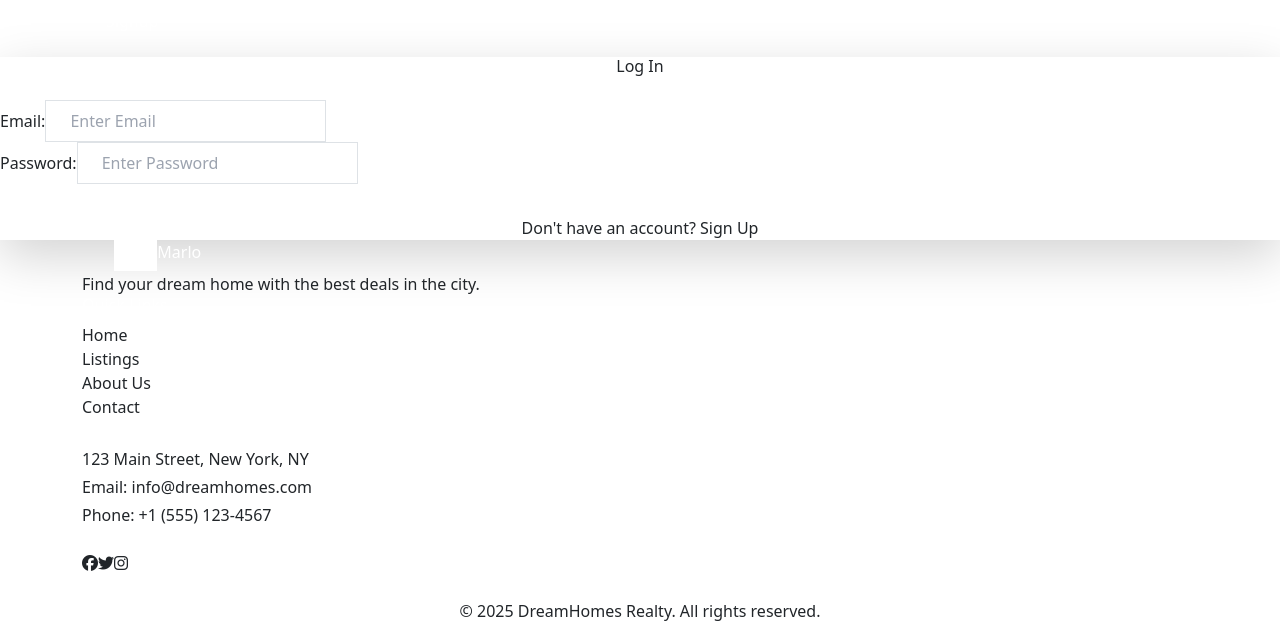
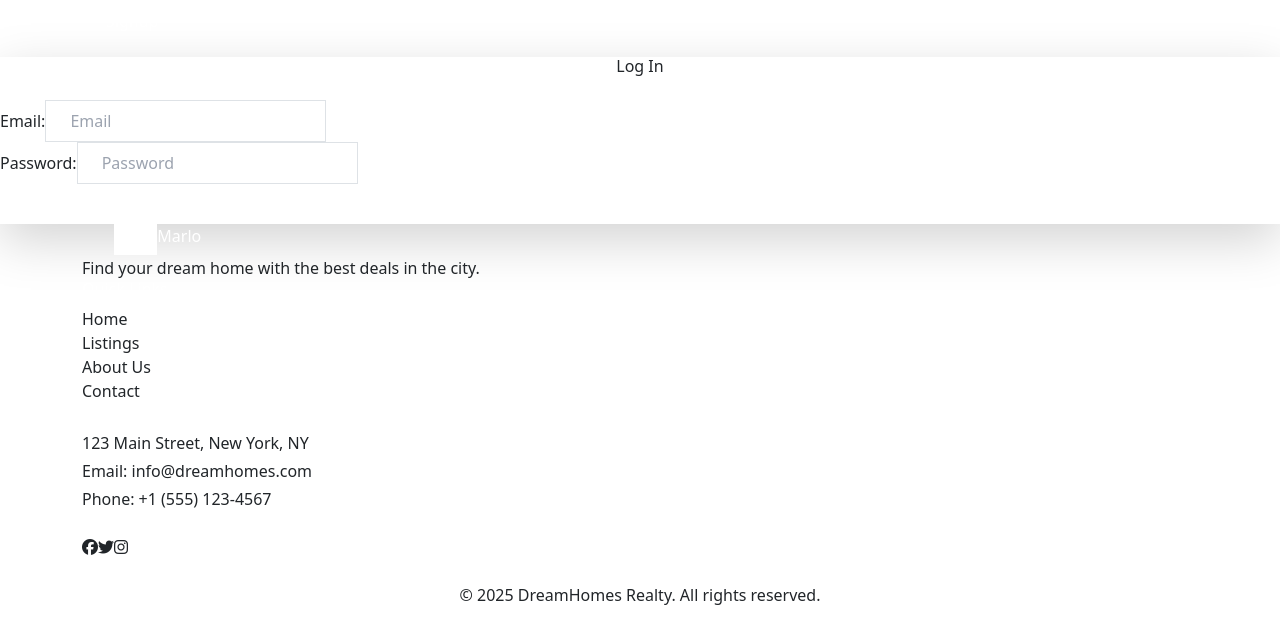
Before and after one commit to Rajulal-195/TopMarlo, a React (Vite) app: page /login in a window 1280 px wide. Shown: the part 193-816 px from the top of the page. Built offline with nearby package versions, Linux system fonts and the light colour scheme.

Commit message:
google compite

```diff
--- a/package.json
+++ b/package.json
@@ -19,6 +19,7 @@
     "react-icons": "^5.5.0",
     "react-redux": "^9.2.0",
     "react-router-dom": "^7.2.0",
+    "react-toastify": "^11.0.5",
     "redux-persist": "^6.0.0"
   },
   "devDependencies": {
--- a/src/Component/OAuth.jsx
+++ b/src/Component/OAuth.jsx
@@ -3,10 +3,13 @@ import { GoogleAuthProvider, getAuth, signInWithPopup } from "firebase/auth";
 import { app } from '../Firebase';
 import { useDispatch } from 'react-redux';
 import { signinSuccess } from '../Redux/Users/userSlice';
+import { useNavigate } from 'react-router-dom';
 
 export default function OAuth() {
 
   const dispatch = useDispatch();
+
+  const navigate = useNavigate();
 
   const handlegoogleAuth = async () => {
     try {
@@ -14,20 +17,24 @@ export default function OAuth() {
       const auth = getAuth(app);
       const result = await signInWithPopup(auth, provider); // Ensure correct order
       console.log("google auth data", result);
-      const res = await fetch("http://localhost:1900/api/auth/google", {
+      const res = await fetch("http://localhost:1900/api/auth/google/auth", {
         method: "POST",
         headers: {
-          "content-type": "application/json"
+          "Content-Type": "application/json"
         },
-        body: JSON.stringify({ username: result.user.displayName, email: result.user.email, photo: result.user.photoURL })
-      })
+        credentials: "include",
+        body: JSON.stringify({
+          username: result.user.displayName,
+          email: result.user.email,
+          photo: result.user.photoURL
+        })
+      });
       const data = await res.json();
-      // console.log(data)
-      dispatch(signinSuccess(data))
-
-
+      toast.success("Sign in with google Success...");
+      dispatch(signinSuccess(data));
+      navigate("/")
     } catch (error) {
-      console.log("could not signup with google", error);
+      toast.success("could not signup with google", error);
     }
   }
 
--- a/src/Pages/Login.jsx
+++ b/src/Pages/Login.jsx
@@ -1,92 +1,93 @@
-import React, { useState } from 'react';
-import { Link } from 'react-router-dom';
-import axios from 'axios';
-import Navbar from '../Component/Navbar';
-import Footer from '../Component/Footer';
-import { useDispatch, useSelector } from 'react-redux';
-import { signinStart, signinSuccess, signinFailer } from '../Redux/Users/userSlice';
-import OAuth from '../Component/OAuth';
+import { useState } from "react";
+import axios from "axios";
+import OAuth from "../Component/OAuth";
+import Footer from "../Component/Footer";
+import Navbar from "../Component/Navbar";
+import { toast } from "react-toastify";
+import { useNavigate } from "react-router-dom";
 
-export default function Login() {
-  const [user, setUser] = useState({ email: "", password: "" });
-  const { error, loading } = useSelector((state) => state.user);
-  const dispatch = useDispatch();
+const Login = () => {
+  const [email, setEmail] = useState("");
+  const [password, setPassword] = useState("");
+  const [error, setError] = useState(null);
+  const [loading, setLoading] = useState(false); // Added loading state
+  const navigate = useNavigate()
 
-  console.log("User data", user);
-
-  const handleChange = (e) => {
-    const { name, value } = e.target;
-    setUser((prev) => ({ ...prev, [name]: value }));
-  };
-
-  const handleSubmit = async (e) => {
+  const handleLogin = async (e) => {
     e.preventDefault();
-    dispatch(signinStart());
+    setLoading(true); // Set loading to true
 
     try {
-      const response = fetch('http://localhost:1900/api/auth/login', user);
+      const res = await axios.post(
+        "/api/auth/login",
+        { email, password },
+        { withCredentials: true }
+      );
 
-        console.log('User logged in:', response.data);
-        dispatch(signinSuccess(response.data));
+      localStorage.setItem("token", res.data.token);
+
+      toast.success("Login Success...")
+
+      navigate("/") ; // Redirect after login
     } catch (err) {
-        console.error("Login failed:", err.response?.data?.message || err.message);
-        dispatch(signinFailer(err.response?.data?.message || "Login failed"));
+      setError(err.response?.data?.message || "Login failed. Try again!");
+      toast.error(error)
+    } finally {
+      setLoading(false); // Ensure loading is set to false after request
     }
   };
 
   return (
+
     <>
       <Navbar />
       <div className="flex items-center justify-center min-h-screen bg-gray-100">
         <div className="bg-white p-6 rounded-lg shadow-lg w-96">
           <h2 className="text-2xl font-bold mb-4 text-center">Log In</h2>
-          <form onSubmit={handleSubmit}>
-            <div>
-              <label className="block text-gray-700" htmlFor="email">Email:</label>
+
+          {error && <p className="text-red-500 text-center">{error}</p>}
+
+          <form onSubmit={handleLogin}>
+            <label className="block text-gray-700" htmlFor="email">
+              Email:
+            </label>
             <input
               type="email"
-                name="email"
-                value={user.email}
-                onChange={handleChange}
-                placeholder="Enter Email"
+              placeholder="Email"
+              value={email}
+              onChange={(e) => setEmail(e.target.value)}
+              required
               className="w-full px-4 py-2 border rounded-lg focus:outline-none focus:ring-2 focus:ring-blue-500"
-                required
             />
-            </div>
-
-            <div>
-              <label className="block text-gray-700" htmlFor="password">Password:</label>
+            <br />
+            <label className="block text-gray-700" htmlFor="password">
+              Password:
+            </label>
             <input
               type="password"
-                name="password"
-                value={user.password}
-                onChange={handleChange}
-                placeholder="Enter Password"
+              placeholder="Password"
+              value={password}
+              onChange={(e) => setPassword(e.target.value)}
+              required
               className="w-full px-4 py-2 border rounded-lg focus:outline-none focus:ring-2 focus:ring-blue-500"
-                required
             />
-            </div>
+            <br />
 
             <button
               type="submit"
-              className="w-full bg-blue-500 text-white p-1 my-6 rounded-lg hover:bg-blue-700 transition disabled:opacity-50"
+              className="w-full bg-blue-500 text-white p-2 my-6 rounded-lg hover:bg-blue-700 transition disabled:opacity-50"
               disabled={loading}
             >
-              {loading ? 'Loading...' : 'Log In'}
+              {loading ? "Loading..." : "Log In"}
             </button>
 
-            <OAuth/>
+            <OAuth />
           </form>
-
-          <p className="text-center">
-            Don't have an account?
-            <Link className="text-blue-600" to="/signup"> Sign Up</Link>
-          </p>
-
-          {error && <p className="text-red-600 text-center mt-2">{error}</p>}
         </div>
       </div>
       <Footer />
     </>
   );
-}
+};
+
+export default Login;
--- a/src/Pages/Signup.jsx
+++ b/src/Pages/Signup.jsx
@@ -1,15 +1,16 @@
 import React, { useState } from 'react';
-import { Link } from 'react-router-dom';
+import { Link, useNavigate } from 'react-router-dom';
 import axios from 'axios';
 import Navbar from '../Component/Navbar';
 import Footer from '../Component/Footer';
 import OAuth from '../Component/OAuth';
+import { toast } from 'react-toastify';
 
 export default function Signup() {
   const [user, setUser] = useState({ username: '', email: '', password: '' });
   const [error, setError] = useState(null);
   const [loading, setLoading] = useState(false);
-
+  const Navigate = useNavigate();
   const handleChange = (e) => {
     const { name, value } = e.target;
     setUser((prev) => ({ ...prev, [name]: value }));
@@ -24,6 +25,10 @@ export default function Signup() {
       const response = await axios.post('/api/auth/register', user);
 
       console.log('User registered:', response.data);
+
+      toast.success("Sign up Success...");
+
+      Navigate("/")
     } catch (err) {
       setError(err.response?.data?.message || 'An error occurred. Please try again.');
       console.error('Error:', err);
@@ -85,7 +90,7 @@ export default function Signup() {
             >
               {loading ? 'Loading...' : 'Sign Up'}
             </button>
-            <OAuth/>
+            <OAuth />
           </form>
 
           <p className="text-center">
--- a/src/main.jsx
+++ b/src/main.jsx
@@ -1,13 +1,15 @@
-
+import react from "react"
 import { createRoot } from 'react-dom/client'
 import '@fortawesome/fontawesome-free/css/all.min.css';
 import './index.css'
 import App from './App.jsx'
 import { Provider } from "react-redux";
 import store from "./Redux/Store.js"
+import { ToastContainer } from "react-toastify";
 
 createRoot(document.getElementById('root')).render(
   <Provider store={store}>
+    <ToastContainer />
     <App />
   </Provider>
 )
```
Also changed, not shown: public/go.webp (added), src/App.jsx (line endings or trailing spaces), 1 other file (tests, documents, lock files or other folders). Lines whose indentation alone changed are shown as unchanged.
